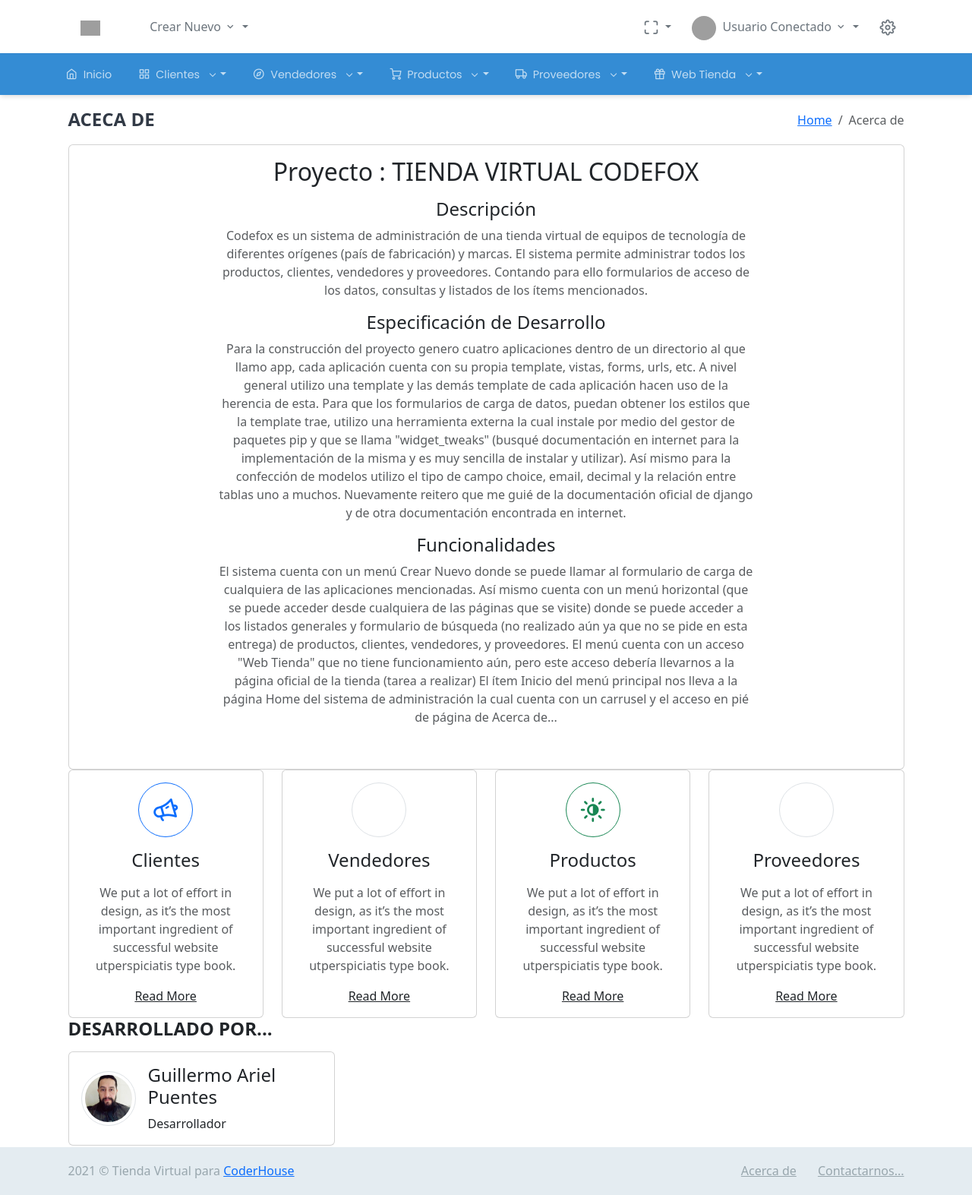
After one commit to catuchowil/TiendaVirtual, a Django app: page /acercade/ in a window 1280 px wide. The commit adds this page. Shown: the whole page at 76% size. Run offline with Django 3.2, Linux system fonts and the light colour scheme; parts of the project's set-up code (start-up, migrations or seed data) failed here and were passed over; some libraries are stand-ins or nearby versions; grey boxes are pictures that could not be loaded.

Commit message:
Página acercade

```diff
--- /dev/null
+++ b/app/base/templates/base/acercade.html
@@ -0,0 +1,142 @@
+{% extends 'base/base.html' %}
+{% load static %}
+
+{%block titulo-miga%}
+<div class="row">
+    <div class="col-12">
+        <div class="page-title-box">
+            <h4 class="page-title">Aceca de</h4>
+            <div>
+
+                <ol class="breadcrumb m-0">
+                    <li class="breadcrumb-item"><a href="{% url 'base:index' %}">Home</a></li>
+                    <li class="breadcrumb-item active">Acerca de</li>
+                </ol>
+
+            </div>
+        </div>
+    </div>
+</div>
+{% endblock%}
+
+
+{% block contenido %}
+<div class="row">
+    <div class="col-12">
+        <div class="card text-center">
+            <div class="card-body">
+                <div class="row justify-content-center">
+                    <div class="col-xl-8">
+                        <h2 class="mb-3">Proyecto : TIENDA VIRTUAL CODEFOX</h2>
+                        <h4>Descripción</h4>
+                        <p class="text-muted">
+                            Codefox es un sistema de administración de una tienda virtual de equipos de tecnología
+                             de diferentes orígenes (país de fabricación) y marcas.
+                            El sistema permite administrar todos los productos, clientes, vendedores y proveedores.
+                            Contando para ello formularios de acceso de los datos, consultas y listados de los ítems mencionados.
+                        </p>
+                        <h4>Especificación de Desarrollo</h4>
+                        <p class="text-muted">
+                            Para la construcción del proyecto genero cuatro aplicaciones dentro de un directorio al que llamo app, cada aplicación cuenta con su propia template, vistas, forms, urls, etc.
+                            A nivel general utilizo una template y las demás template de cada aplicación hacen uso de la herencia de esta.
+                            Para que los formularios de carga de datos, puedan obtener los estilos que la template trae, utilizo una herramienta externa la cual instale por medio del gestor de paquetes pip y que se llama "widget_tweaks" (busqué documentación en internet para la implementación de la misma y es muy sencilla de instalar y utilizar).
+                            Así mismo para la confección de modelos utilizo el tipo de campo choice, email, decimal y la relación entre tablas uno a muchos.
+                            Nuevamente reitero que me guié de la documentación oficial de django y de otra documentación encontrada en internet.
+                        </p>
+                        <h4>Funcionalidades</h4>
+                        <p class="text-muted">
+                            El sistema cuenta con un menú Crear Nuevo donde se puede llamar al formulario de carga de cualquiera de las aplicaciones mencionadas.
+                            Así mismo cuenta con un menú horizontal (que se puede acceder desde cualquiera de las páginas que se visite) donde se puede acceder a los listados generales y formulario de búsqueda (no realizado aún ya que no se pide en esta entrega) de productos, clientes, vendedores, y proveedores.
+                            El menú cuenta con un acceso "Web Tienda" que no tiene funcionamiento aún, pero este acceso debería llevarnos a la página oficial de la tienda (tarea a realizar)
+                            El ítem Inicio del menú principal nos lleva a la página Home del sistema de administración la cual cuenta con un carrusel y el acceso en pié de página de Acerca de...
+                        </p>
+                        <br>
+
+                    </div>
+                </div>
+            </div>
+        </div>
+    </div>
+</div>
+
+<div class="row">
+    <div class="col-xl-3 col-md-6">
+        <div class="card text-center">
+            <div class="card-body">
+                <div class=" bg-soft-primary border border-primary avatar-lg mb-3 rounded-circle mx-auto">
+                    <i class="dripicons-broadcast avatar-title text-primary h2 m-0"></i>
+                </div>
+                <h4 class="mb-3">Clientes</h4>
+
+                <p class="text-muted mx-2">We put a lot of effort in design, as it’s the most important ingredient of successful website utperspiciatis type book.</p>
+                <a href="#" class="text-dark">Read More</a>
+            </div>
+        </div>
+    </div>
+    <div class="col-xl-3 col-md-6">
+        <div class="card text-center">
+            <div class="card-body">
+                <div class=" bg-soft-pink border border-pink avatar-lg mb-3 rounded-circle mx-auto">
+                    <i class="dripicons-help avatar-title text-pink h2 m-0"></i>
+                </div>
+                <h4 class="mb-3">Vendedores</h4>
+
+                <p class="text-muted mx-2">We put a lot of effort in design, as it’s the most important ingredient of successful website utperspiciatis type book.</p>
+                <a href="#" class="text-dark">Read More</a>
+            </div>
+        </div>
+    </div>
+    <div class="col-xl-3 col-md-6">
+        <div class="card text-center">
+            <div class="card-body">
+                <div class=" bg-soft-success border border-success avatar-lg mb-3 rounded-circle mx-auto">
+                    <i class="dripicons-brightness-medium avatar-title text-success h2 m-0"></i>
+                </div>
+                <h4 class="mb-3">Productos</h4>
+
+                <p class="text-muted mx-2">We put a lot of effort in design, as it’s the most important ingredient of successful website utperspiciatis type book.</p>
+                <a href="#" class="text-dark">Read More</a>
+            </div>
+        </div>
+    </div>
+    <div class="col-xl-3 col-md-6">
+        <div class="card text-center">
+            <div class="card-body">
+                <div class=" bg-soft-purple border border-purple avatar-lg mb-3 rounded-circle mx-auto">
+                    <i class="dripicons-clock avatar-title text-purple h2 m-0"></i>
+                </div>
+                <h4 class="mb-3">Proveedores</h4>
+
+                <p class="text-muted mx-2">We put a lot of effort in design, as it’s the most important ingredient of successful website utperspiciatis type book.</p>
+                <a href="#" class="text-dark">Read More</a>
+            </div>
+        </div>
+    </div>
+
+</div>
+
+<div class="row">
+    <div class="col-12">
+        <h4 class="text-dark fw-semibold text-uppercase mb-3">Desarrollado por...</h4>
+    </div>
+</div>
+
+<div class="row">
+    <div class="col-xl-4">
+        <div class="card">
+            <div class="card-body">
+                <div class="d-flex align-items-center">
+                    <img src="{% static 'base_sistema/assets/images/users/f1.jpg'%}" alt="team-member" class="avatar-lg d-block img-thumbnail rounded-circle">
+                    <div class="w-100 ms-3">
+                        <h4 class="mt-0">Guillermo Ariel Puentes</h4>
+                        <p class="mb-0">Desarrollador</p>
+                    </div>
+
+                </div>
+            </div>
+        </div>
+    </div>
+
+</div>
+
+{% endblock %}
--- a/app/base/urls.py
+++ b/app/base/urls.py
@@ -3,10 +3,11 @@ from django.urls import path
 from app.base.views import Home
 
 #--Importamos las view de la aplicación base
-from .views import Home
+from .views import Home, Acercade
 
 #--Generamos las urls de la aplicación base
 
 urlpatterns = [
-    path('',Home, name='index')
+    path('',Home, name='index'),
+    path('acercade/', Acercade, name='acercade')
 ]
--- a/app/base/views.py
+++ b/app/base/views.py
@@ -3,3 +3,8 @@ from django.shortcuts import render
 # Vista de Inicio.
 def Home(request):
     return render(request, 'base/home.html')
+
+
+# Vista de Acercade
+def Acercade(request):
+    return render(request, 'base/acercade.html')
--- a/templates/base/base.html
+++ b/templates/base/base.html
@@ -300,7 +300,7 @@
                             </div>
                             <div class="col-md-6">
                                 <div class="text-md-end footer-links d-none d-sm-block">
-                                    <a href="javascript:void(0);">Acerca de</a>
+                                    <a href="{% url 'base:acercade' %}">Acerca de</a>
 
                                     <a href="javascript:void(0);">Contactarnos...</a>
                                 </div>
```
Also changed, not shown: static/base_sistema/assets/images/users/f1.jpg (added).
